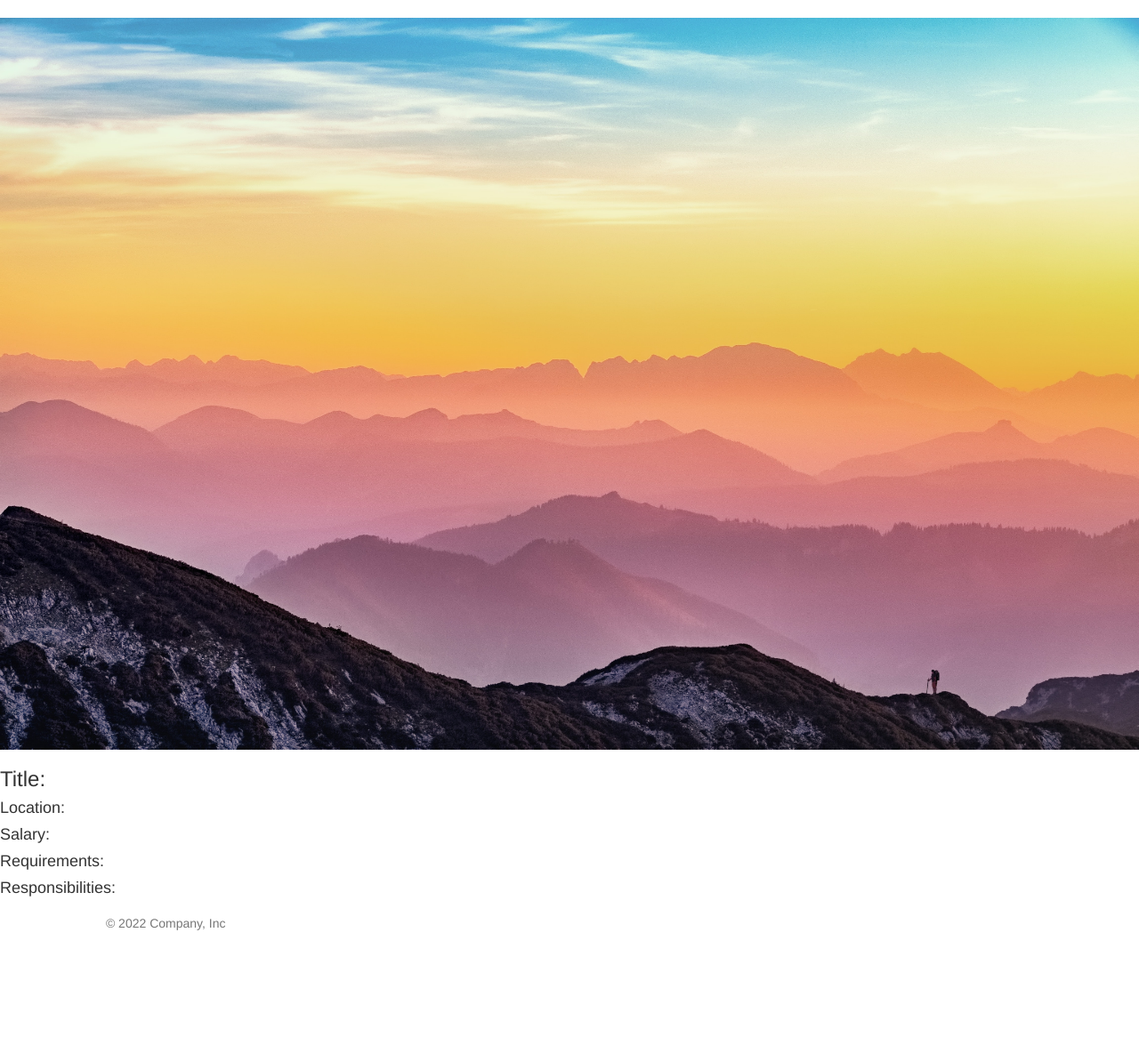
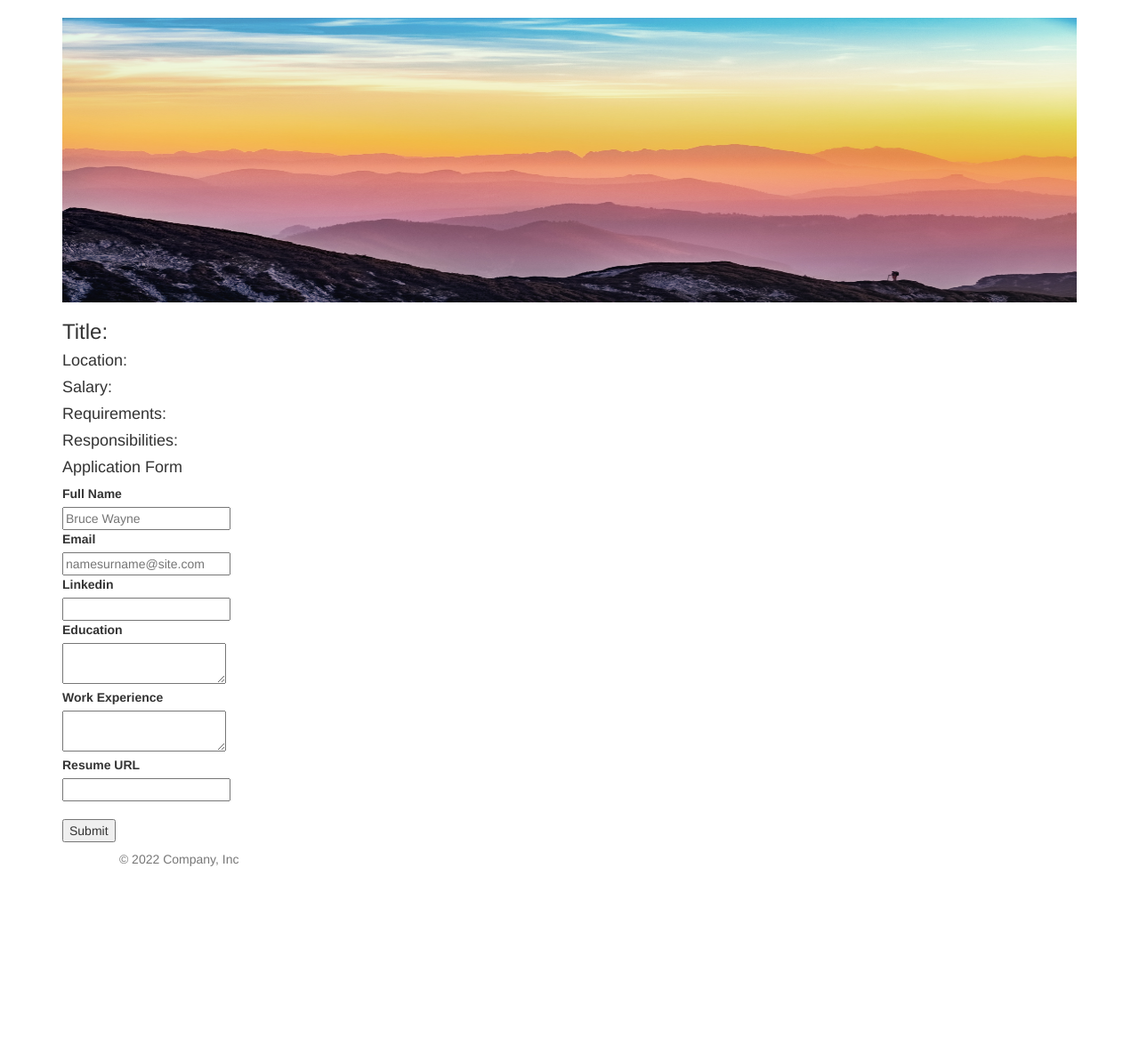
Before and after one commit to rosepad21/web-development-project-v2, a Flask app: template templates/jobpage.html in a window 1280 px wide. Shown: the part 120-1286 px from the top of the page at 89% size. After the commit the page ends 1094 px from the top, so only its background shows below. Run offline with Flask 3, Linux system fonts and the light colour scheme; the template is opened without the code that fills it, so the values that code supplies are empty.

Commit message:
added application form

```diff
--- a/app.py
+++ b/app.py
@@ -1,5 +1,5 @@
-from flask import Flask, render_template, jsonify
-from database import load_jobs_from_db, load_job_from_db
+from flask import Flask, render_template, jsonify, request
+from database import load_jobs_from_db, load_job_from_db, add_application_to_db
 
 app = Flask(__name__)
 
@@ -21,5 +21,15 @@ def show_job(id):
     return "Not Found", 404
   return render_template('jobpage.html', job=job[0])
 
+@app.route('/job/<id>/apply', methods=['POST'])
+def apply_to_job(id):
+  data = request.form
+  job = load_job_from_db(id)
+  add_application_to_db(id, data)
+  # request.args gets data from url
+  # request.form gets data from post
+  return render_template('application_submitted.html',
+                         application=data, job=job[0])
+
 if __name__ == '__main__':
   app.run(host='0.0.0.0', debug=True)
--- /dev/null
+++ b/templates/application_form.html
@@ -0,0 +1,33 @@
+<h4>Application Form</h4>
+<form action='/job/{{job["id"]}}/apply' method='post'>
+  <div class='mb-4'>
+    <label>Full Name</label><br>
+    <input type='text' name='full_name' placeholder='Bruce Wayne'><br>
+  </div>
+
+  <div class='mb-4 mt-2'>
+    <label>Email</label><br>
+    <input type='text' name='email' placeholder='namesurname@site.com'><br>
+  </div>
+
+  <div class='mb-4 mt-2'>
+    <label>Linkedin</label><br>
+    <input type='text' name='linkedin_url'>
+  </div>
+  <div>
+    <label>Education</label><br>
+    <textarea name='education'></textarea>
+  </div>
+
+  <div>
+    <label>Work Experience</label><br>
+    <textarea name='work_experience'></textarea>
+  </div>
+
+  <div class='mb-4 mt-2'>
+    <label>Resume URL</label><br>
+    <input type='text' name='resume_url'><br>
+  </div>
+  <br>
+  <input type='submit'>
+</form>
--- a/templates/jobpage.html
+++ b/templates/jobpage.html
@@ -3,10 +3,22 @@
   <head>
     {% include 'bootstrap.html' %}
     <title>{{job.title}} - Jovian Careers</title>
+    <style>
+      #banner {
+        height: 320px;
+        width: 100%;
+        object-fit: center;
+      }
+
+      div {
+        margin: auto;
+      }
+    </style>
   </head>
   <body>
     {% include 'nav.html' %}
-    <img id='banner' class='img-responsive' src="https://web-development-project.midorukawa.repl.co/static/banner.jpg" height="240" width=auto object-fit=center>
+    <div class='container'>
+    <img id='banner' class='img-responsive' src="https://web-development-project.midorukawa.repl.co/static/banner.jpg" height="320">
     <h3>Title:</h3>
     <p>{{job.title}}</p>
     <h4>Location:</h4>
@@ -23,6 +35,8 @@
     <ul> {% for line in job.responsibilities.split('\n') %}
     <li>{{line}}</li>
     {% endfor %}</ul>
+    {% include 'application_form.html' %}
     {% include 'footer.html' %}
+    </div>
   </body>
 </html>
```
Also changed, not shown: database.py (+11 -1 lines), templates/application_submitted.html (added, +42 -0 lines).
